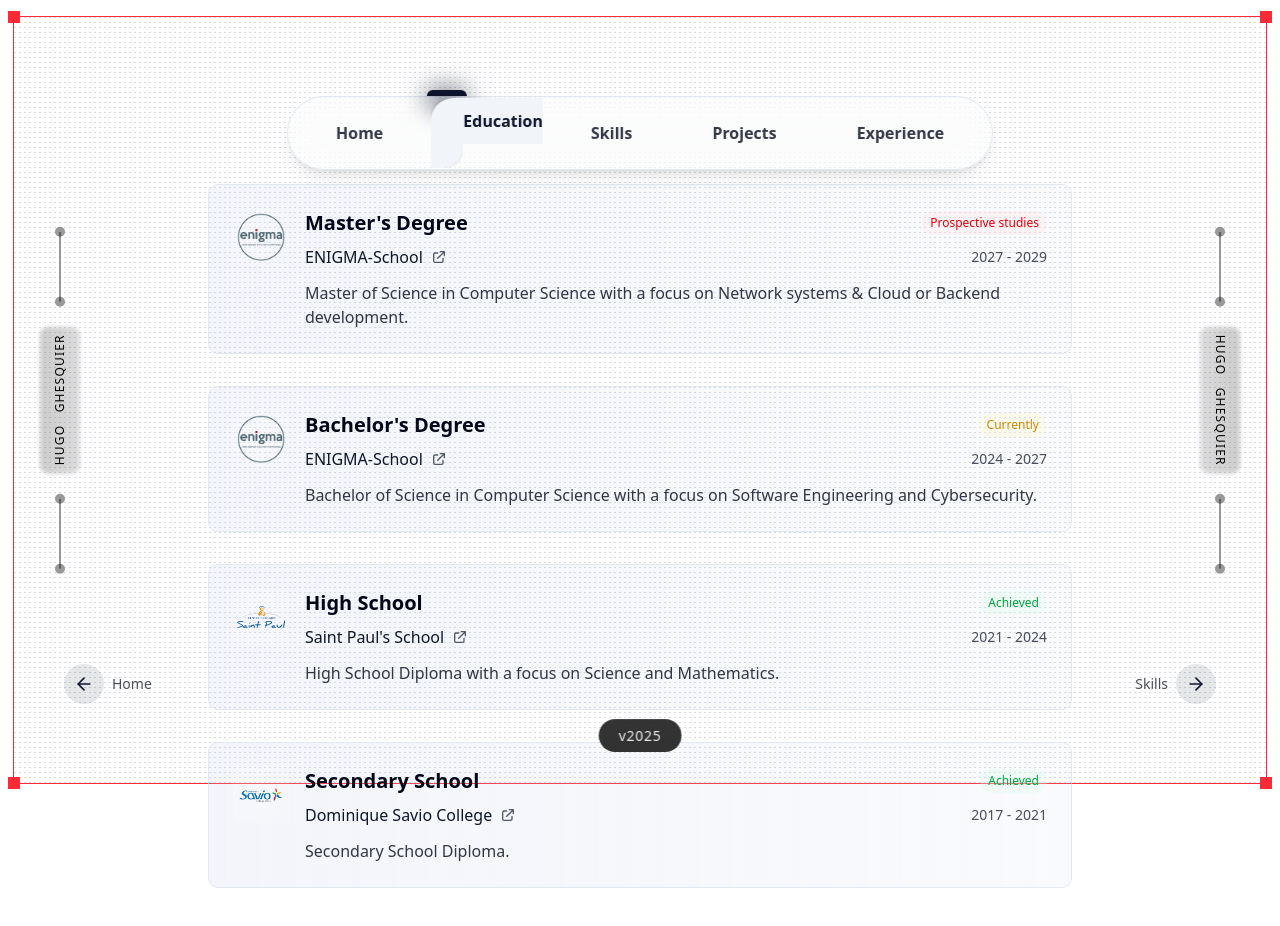
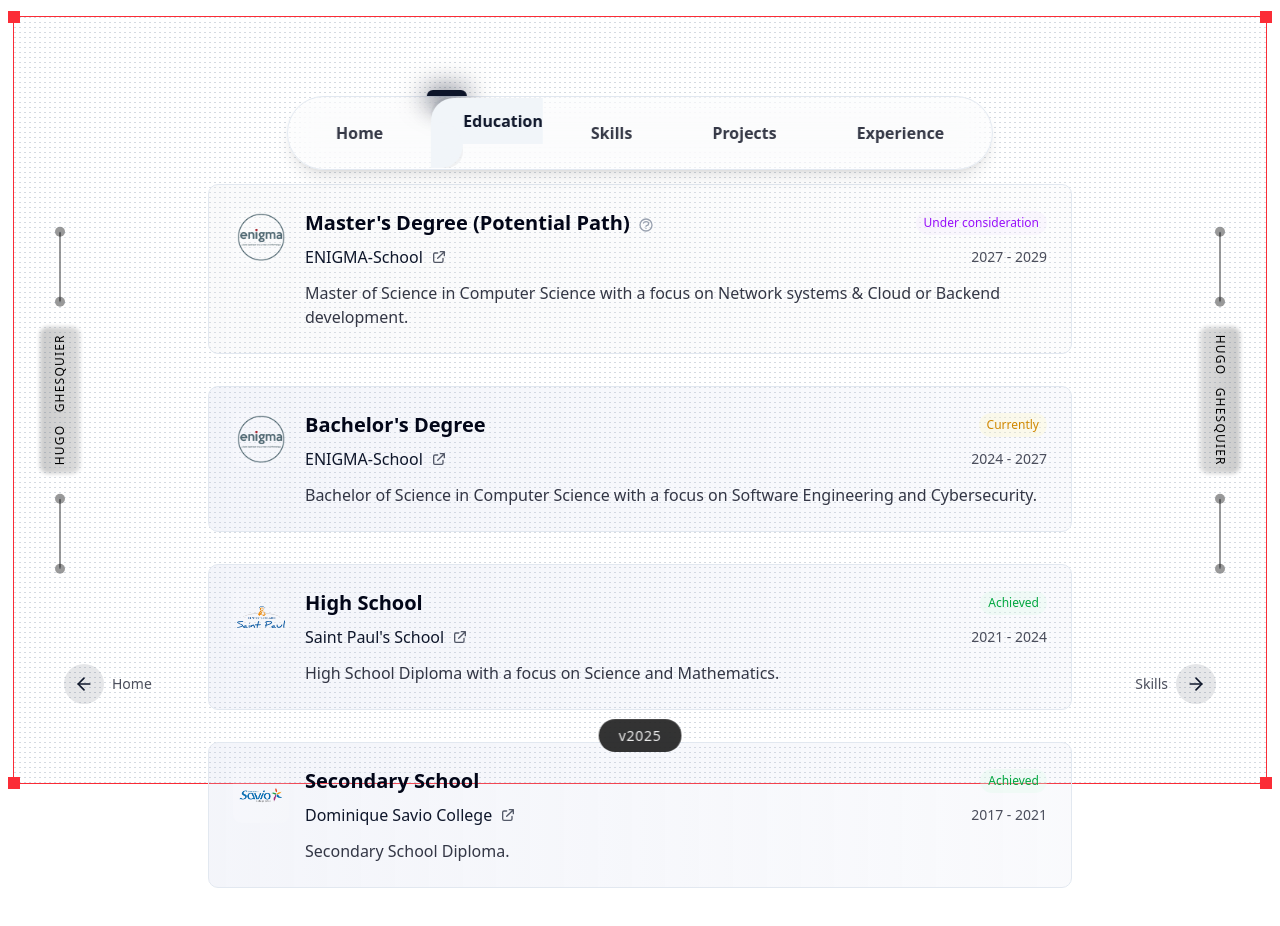
Before and after one commit to devZenta/Green-IT-CV, a Next.js app: page /education in a window 1280 px wide. Shown: the top 926 px of the page. Built offline with nearby package versions, Linux system fonts and the light colour scheme.

Commit message:
refactor: update Education component to improve tag handling and visual representation

```diff
--- a/src/components/EducationPage/Education.tsx
+++ b/src/components/EducationPage/Education.tsx
@@ -12,18 +12,20 @@ interface EducationItem {
   logo?: string
   link?: string
   tag?: string
+  greyed?: boolean
 }
 
 export function Education() {
   const educationItems: EducationItem[] = [
     {
-      degree: "Master's Degree",
+      degree: "Master's Degree (Potential Path)",
       institution: "ENIGMA-School",
       period: "2027 - 2029",
       description: "Master of Science in Computer Science with a focus on Network systems & Cloud or Backend development.",
       logo: "/establishments/enigma_school_logo.png",
       link: "https://www.enigma-school.com/",
-      tag: "Prospective studies"
+      tag: "Under consideration",
+      greyed: true
     },
     {
       degree: "Bachelor's Degree",
@@ -62,6 +64,8 @@ export function Education() {
         return "bg-yellow-100/30 text-yellow-600";
       case "Prospective studies":
         return "bg-red-100/30 text-red-600";
+      case "Under consideration":
+        return "bg-purple-100/30 text-purple-600";
       default:
         return "bg-primary/20 text-primary";
     }
@@ -77,7 +81,9 @@ export function Education() {
               initial={{ opacity: 0, y: 20 }}
               whileInView={{ opacity: 1, y: 0 }}
               transition={{ duration: 0.5, delay: index * 0.1 }}
-              className="bg-gradient-to-r from-[#C7CEE8]/20 to-[#C7CEE8]/10 border border-border p-6 rounded-lg"
+              className={`bg-gradient-to-r ${item.greyed
+                ? 'from-gray-200/20 to-gray-200/10 opacity-60'
+                : 'from-[#C7CEE8]/20 to-[#C7CEE8]/10'} border border-border p-6 rounded-lg`}
             >
               <div className="flex items-start gap-4">
                 {item.logo && (
@@ -93,7 +99,25 @@ export function Education() {
                 )}
                 <div className="flex-grow">
                   <div className="flex items-center justify-between">
-                    <h3 className="text-xl font-semibold text-foreground">{item.degree}</h3>
+                    <h3 className="text-xl font-semibold text-foreground">
+                      {item.degree}
+                      {item.greyed && (
+                        <svg
+                          xmlns="http://www.w3.org/2000/svg"
+                          className="inline-block h-4 w-4 ml-2 text-gray-400"
+                          fill="none"
+                          viewBox="0 0 24 24"
+                          stroke="currentColor"
+                        >
+                          <path
+                            strokeLinecap="round"
+                            strokeLinejoin="round"
+                            strokeWidth={2}
+                            d="M8.228 9c.549-1.165 2.03-2 3.772-2 2.21 0 4 1.343 4 3 0 1.4-1.278 2.575-3.006 2.907-.542.104-.994.54-.994 1.093m0 3h.01M12 21a9 9 0 100-18 9 9 0 000 18z"
+                          />
+                        </svg>
+                      )}
+                    </h3>
                     {item.tag && (
                       <span className={`px-2 py-1 text-xs font-medium rounded-full ${getTagColorClasses(item.tag)}`}>
                         {item.tag}
```
